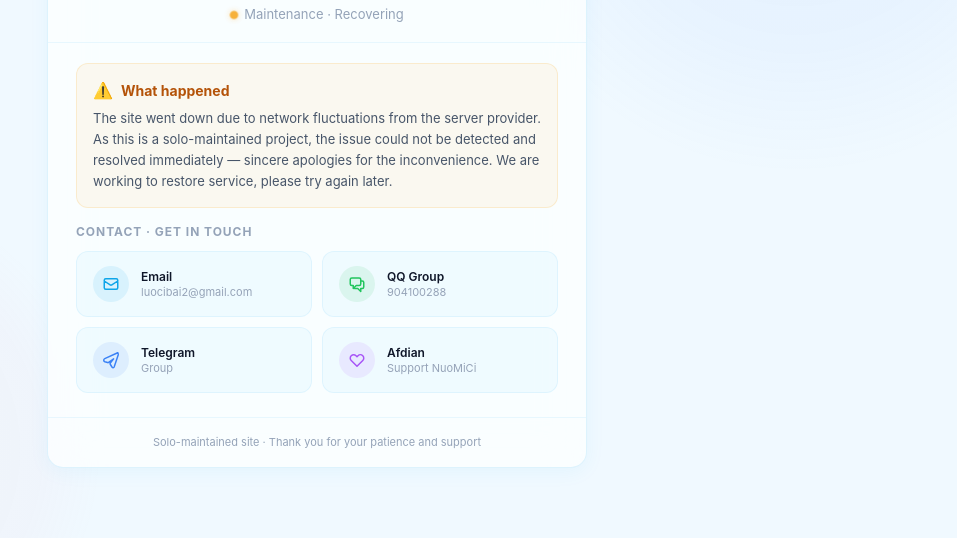
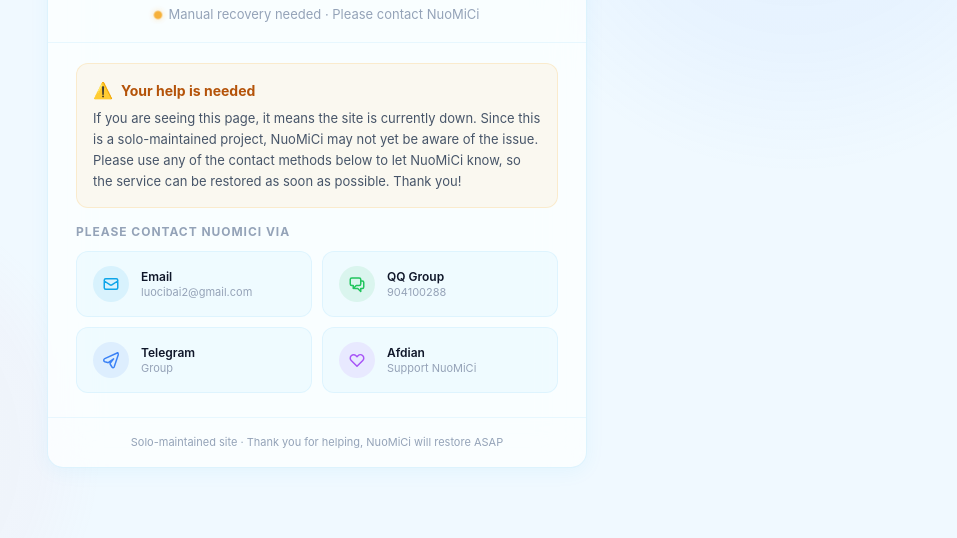
Before and after one commit to nuomicici/50x-page, a plain HTML site: page index.html in a window 1280 px wide. Shown: the part 262-800 px from the top of the page, without its empty margins (323-1280 px from the left). Drawn offline with Linux system fonts and the light colour scheme.

Commit message:
Add files via upload

```diff
--- a/index.html
+++ b/index.html
@@ -4,7 +4,7 @@
     <meta charset="UTF-8">
     <meta name="viewport" content="width=device-width, initial-scale=1.0">
     <title>服务维护中 · PhaEpM</title>
-    <link rel="icon" type="image/x-icon" href="/image/1.ico">
+    <link rel="icon" type="image/x-icon" href="https://phaepm.com/static/favicon.ico">
     <style>
         *, *::before, *::after { box-sizing: border-box; margin: 0; padding: 0; }
 
@@ -414,8 +414,8 @@
                     </svg>
                 </div>
                 <div class="error-code" data-i18n="error_code">50x</div>
-                <div class="error-title" data-i18n="error_title">服务暂时不可用</div>
-                <div class="error-subtitle"><span class="status-dot"></span><span data-i18n="error_subtitle">维护中 · 正在恢复</span></div>
+                <div class="error-title" data-i18n="error_title">站点服务中断</div>
+                <div class="error-subtitle"><span class="status-dot"></span><span data-i18n="error_subtitle">需要人工恢复 · 请联系糯米茨</span></div>
             </div>
 
             <!-- Body -->
@@ -424,13 +424,13 @@
                 <div class="notice-block">
                     <div class="notice-header">
                         <span>⚠️</span>
-                        <strong data-i18n="notice_title">故障说明</strong>
+                        <strong data-i18n="notice_title">需要您的帮助</strong>
                     </div>
-                    <p data-i18n="notice_body">因服务器提供商网络波动，站点出现了暂时瘫痪的情况。由于站点为个人维护，无法第一时间发现并处理，非常抱歉给大家带来不便。正在全力恢复中，请稍后再试。</p>
+                    <p data-i18n="notice_body">如果您看到了此页面，说明站点服务已中断。由于站点为个人维护，糯米茨可能尚未察觉到这个问题。请通过以下任意方式联系糯米茨，告知站点已宕机，以便尽快恢复服务。非常感谢！</p>
                 </div>
 
                 <!-- Contact channels -->
-                <div class="section-title" data-i18n="contact_title">联系方式 · 也欢迎来交流</div>
+                <div class="section-title" data-i18n="contact_title">请通过以下方式联系糯米茨</div>
                 <div class="contact-grid">
                     <a href="mailto:luocibai2@gmail.com" class="contact-card">
                         <div class="contact-icon email">
@@ -476,7 +476,7 @@
 
             <!-- Footer -->
             <div class="card-footer">
-                <p data-i18n="footer">个人维护站点 · 感谢大家的理解与支持</p>
+                <p data-i18n="footer">个人维护站点 · 感谢您帮忙通知，糯米茨会尽快恢复</p>
             </div>
         </div>
     </div>
@@ -486,59 +486,59 @@
         var I18N = {
             zh: {
                 error_code: '50x',
-                error_title: '服务暂时不可用',
-                error_subtitle: '维护中 · 正在恢复',
-                notice_title: '故障说明',
-                notice_body: '因服务器提供商网络波动，站点出现了暂时瘫痪的情况。由于站点为个人维护，无法第一时间发现并处理，非常抱歉给大家带来不便。正在全力恢复中，请稍后再试。',
-                contact_title: '联系方式 · 也欢迎来交流',
+                error_title: '站点服务中断',
+                error_subtitle: '需要人工恢复 · 请联系糯米茨',
+                notice_title: '需要您的帮助',
+                notice_body: '如果您看到了此页面，说明站点服务已中断。由于站点为个人维护，糯米茨可能尚未察觉到这个问题。请通过以下任意方式联系糯米茨，告知站点已宕机，以便尽快恢复服务。非常感谢！',
+                contact_title: '请通过以下方式联系糯米茨',
                 email_label: '邮箱',
                 qq_label: 'QQ 群',
                 tg_detail: '群组',
                 afdian_label: '爱发电',
                 afdian_detail: '支持糯米茨',
-                footer: '个人维护站点 · 感谢大家的理解与支持'
+                footer: '个人维护站点 · 感谢您帮忙通知，糯米茨会尽快恢复'
             },
             en: {
                 error_code: '50x',
-                error_title: 'Service Temporarily Unavailable',
-                error_subtitle: 'Maintenance · Recovering',
-                notice_title: 'What happened',
-                notice_body: 'The site went down due to network fluctuations from the server provider. As this is a solo-maintained project, the issue could not be detected and resolved immediately — sincere apologies for the inconvenience. We are working to restore service, please try again later.',
-                contact_title: 'Contact · Get in touch',
+                error_title: 'Site Service Interrupted',
+                error_subtitle: 'Manual recovery needed · Please contact NuoMiCi',
+                notice_title: 'Your help is needed',
+                notice_body: 'If you are seeing this page, it means the site is currently down. Since this is a solo-maintained project, NuoMiCi may not yet be aware of the issue. Please use any of the contact methods below to let NuoMiCi know, so the service can be restored as soon as possible. Thank you!',
+                contact_title: 'Please contact NuoMiCi via',
                 email_label: 'Email',
                 qq_label: 'QQ Group',
                 tg_detail: 'Group',
                 afdian_label: 'Afdian',
                 afdian_detail: 'Support NuoMiCi',
-                footer: 'Solo-maintained site · Thank you for your patience and support'
+                footer: 'Solo-maintained site · Thank you for helping, NuoMiCi will restore ASAP'
             },
             ja: {
                 error_code: '50x',
-                error_title: 'サービス一時停止中',
-                error_subtitle: 'メンテナンス中 · 復旧作業中',
-                notice_title: '障害のご説明',
-                notice_body: 'サーバー提供元のネットワーク障害により、サイトが一時的にダウンしました。個人で運営しているため、問題の発見と対応が遅れてしまい大変申し訳ございません。現在全力で復旧中です、しばらくお待ちください。',
-                contact_title: 'お問い合わせ',
+                error_title: 'サイトサービス中断',
+                error_subtitle: '手動復旧が必要 · ヌオミツィにご連絡ください',
+                notice_title: 'ご協力をお願いします',
+                notice_body: 'このページが表示されている場合、サイトのサービスが停止しています。個人で運営しているため、ヌオミツィはまだこの問題に気づいていない可能性があります。以下のいずれかの方法でヌオミツィに連絡し、サイトがダウンしていることをお知らせください。できるだけ早く復旧いたします。ありがとうございます！',
+                contact_title: '以下の方法でヌオミツィにご連絡ください',
                 email_label: 'メール',
                 qq_label: 'QQ グループ',
                 tg_detail: 'グループ',
                 afdian_label: '爱发电',
                 afdian_detail: 'ヌオミツィを支援',
-                footer: '個人運営サイト · ご理解とご支援に感謝いたします'
+                footer: '個人運営サイト · お知らせいただきありがとうございます、早急に復旧いたします'
             },
             ko: {
                 error_code: '50x',
-                error_title: '서비스 일시 중단',
-                error_subtitle: '유지보수 중 · 복구 진행 중',
-                notice_title: '장애 안내',
-                notice_body: '서버 제공업체의 네트워크 변동으로 인해 사이트가 일시적으로 다운되었습니다. 개인이 운영하는 사이트라 문제를 신속하게 감지하고 처리하지 못해 진심으로 사과드립니다. 현재 전력으로 복구 중이니 잠시 후 다시 시도해 주세요.',
-                contact_title: '연락처 · 문의',
+                error_title: '사이트 서비스 중단',
+                error_subtitle: '수동 복구 필요 · 누오미츠에게 연락해 주세요',
+                notice_title: '도움이 필요합니다',
+                notice_body: '이 페이지가 보인다면 사이트 서비스가 중단된 상태입니다. 개인이 운영하는 사이트라 누오미츠가 아직 이 문제를 인지하지 못했을 수 있습니다. 아래 연락 방법 중 하나를 통해 사이트가 다운되었음을 알려주시면 최대한 빨리 복구하겠습니다. 감사합니다!',
+                contact_title: '아래 방법으로 누오미츠에게 연락해 주세요',
                 email_label: '이메일',
                 qq_label: 'QQ 그룹',
                 tg_detail: '그룹',
                 afdian_label: '爱发电',
                 afdian_detail: '누오미츠 후원',
-                footer: '개인 운영 사이트 · 이해와 성원에 감사드립니다'
+                footer: '개인 운영 사이트 · 알려주셔서 감사합니다, 최대한 빨리 복구하겠습니다'
             }
         };
 
```
